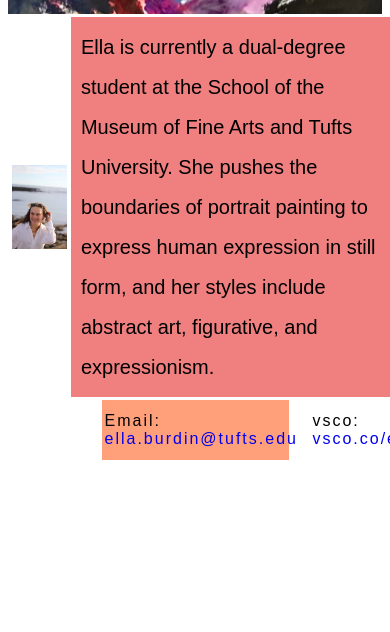
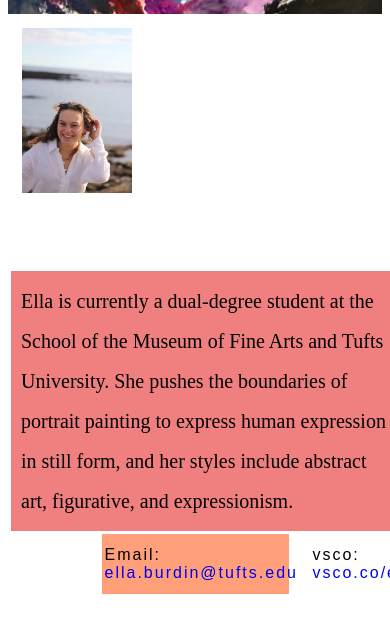
Before and after one commit to VeraYChoi/WebProgramming, a plain HTML site: page about.html in a window 390 px wide. Shown: the part 156-788 px from the top of the page. Drawn offline with Linux system fonts and the light colour scheme.

Commit message:
Update about.html

```diff
--- a/about.html
+++ b/about.html
@@ -4,10 +4,9 @@
 	<title>About Ella Burdin</title>
 
 	<style type="text/css">
-		<meta name=‘viewport’ content=“width=device-width, initial-scale=1">
 		#bio {
 			display: inline-block;
-			max-width: 100%;
+			max-width: 60%;
 			width: auto;
 			margin-right: auto;
 			margin-left: auto;
@@ -16,15 +15,16 @@
 			background-color: lightcoral;
 			line-height: 40px;
 			padding: 10px;
+			margin-top: 20%;
 			vertical-align: top;
 		}
 		img
 		{
-		max-width: 60%;
+		max-width: 30%;
 		width: auto;
-		max-height: 50%;
+		max-height: 15%;
 		height: auto;
-		display: inline;
+		display: inline-block;
 		padding-left: 3%;
 		padding-bottom: 1%;
 		padding-right: 0px;
@@ -32,6 +32,7 @@
 		padding-top: 3%;
 		}
 		@media (max-width: 700px) {
+		<meta name=‘viewport’ content=“width=device-width, initial-scale=1">
 		img {
 		max-width: 100%;
 		width: auto;
@@ -47,7 +48,7 @@
 			width: 100%;
 			margin-right: auto;
 			margin-left: auto;
-			font-family: fantasy;
+			font-family: serif;
 			font-size: 20px;
 			background-color: lightcoral;
 			line-height: 40px;
@@ -55,6 +56,7 @@
 			vertical-align: top;
 		}
 		}
+
 	</style>
 </head>
 <body>
@@ -75,8 +77,7 @@
 		<tr>
 			<td>
 				<img src="ella.jpg"/>
-			</td>
-			<td>
+
 				<div id="bio">
 		Ella is currently a dual-degree student at the School of the Museum of Fine Arts and Tufts University. She pushes the boundaries of portrait painting to express human expression in still form, and her styles include abstract art, figurative, and expressionism.
 	</div>
```
